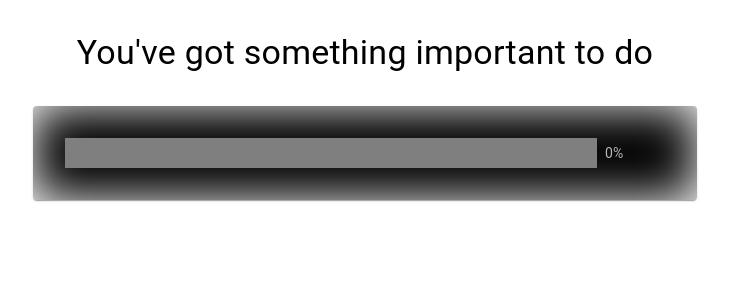
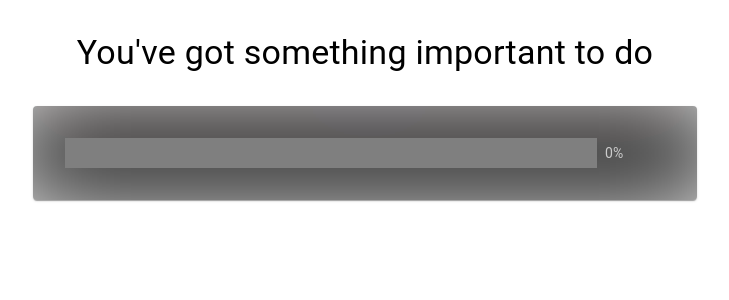
Before and after one commit to ashgansh/one-thing, a React (Create React App) app: page / in a window 1280 px wide. Shown: the top 300 px of the page, without its empty margins (275-1004 px from the left). Built offline with nearby package versions, Linux system fonts and the light colour scheme.

Commit message:
style: improve blur edges

```diff
--- a/src/App.js
+++ b/src/App.js
@@ -70,9 +70,10 @@ function App() {
             left: 0,
             backgroundImage: "url(./magic.svg)",
             backgroundSize: "cover",
+            transform: 'scale(1.1)',
             height: "100%",
             width: "100%",
-            filter: "blur(25px) brightness(1.50)",
+            filter: "blur(50px) brightness(1.70)",
           }}
         ></div>
 
--- a/src/Progress.js
+++ b/src/Progress.js
@@ -33,7 +33,7 @@ LinearProgressWithLabel.propTypes = {
 };
 
 // Random component
-const Completionist = () => <Typography>You are good to go!</Typography>;
+const Completionist = () => <Typography mt={1}>So this is christmas</Typography>;
 
 // Renderer callback with condition
 const renderer = ({ days, hours, minutes, seconds, completed }) => {
```
